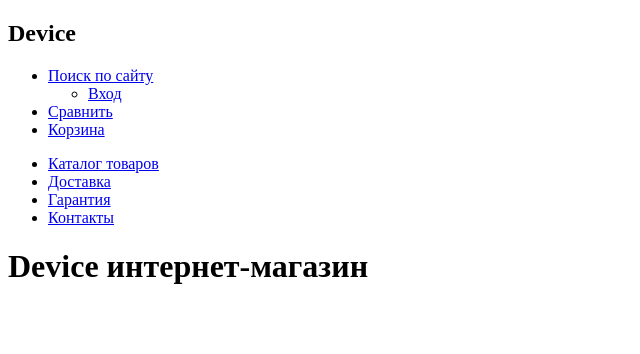
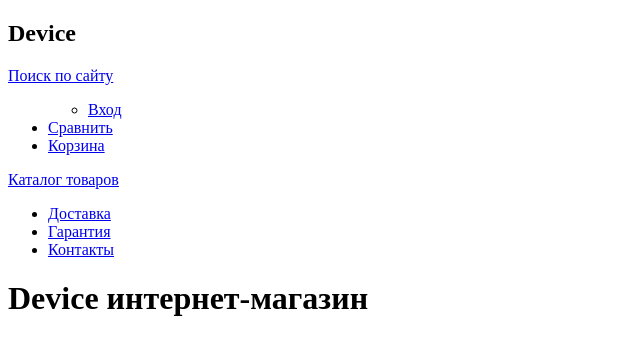
Before and after one commit to Terranru/Device, a plain HTML site: page www/index.html in a window 1280 px wide. Shown: the whole page, without its empty margins (0-640 px from the left). Drawn offline with Linux system fonts and the light colour scheme.

Commit message:
change nav

```diff
--- a/www/index.html
+++ b/www/index.html
@@ -8,22 +8,26 @@
 <header class="main-header">
 	<nav class="main-navigation">
 		<a><h2>Device</h2></a>
+		<a href="search.html" class="search-link">Поиск по сайту</a>
+
 		<ul class="service-navigation">
-			<li><a href="search.html" class="service-navigation-search">Поиск по сайту</a></li>
 			<ul class="user-navigation">
 				<li class="login-user"><a href="#">Вход</a></li>
 			</ul>
 			<li><a href="compare.html" class="service-navigation-compare">Сравнить</a></li>
 			<li><a href="basket.html" class="service-navigation-basket">Корзина</a></li>
 		</ul>
-		<ul class="main-navigation">
-			<li><a href="catalog.html" class="catalog">Каталог товаров</a></li>
-			<li><a href="delivery.html" class="catalog">Доставка</a></li>
-			<li><a href="warranty.html" class="catalog">Гарантия</a></li>
-			<li><a href="contacts.html" class="catalog">Контакты</a></li>
+
+		<a href="catalog.html" class="catalog-link">Каталог товаров</a>
+
+		<ul class="header-navigation">
+			<li><a href="delivery.html" class="header-navigation-link">Доставка</a></li>
+			<li><a href="warranty.html" class="header-navigation-link">Гарантия</a></li>
+			<li><a href="contacts.html" class="header-navigation-link">Контакты</a></li>
 		</ul>
 
 	</nav>
+	</header>
 	<main class="container">
 		<h1 class="visually-hidden">
 			Device интернет-магазин
@@ -33,6 +37,5 @@
 	<footer class="main-footer">
 
 	</footer>
-</header>
 </body>
 </html>
```
